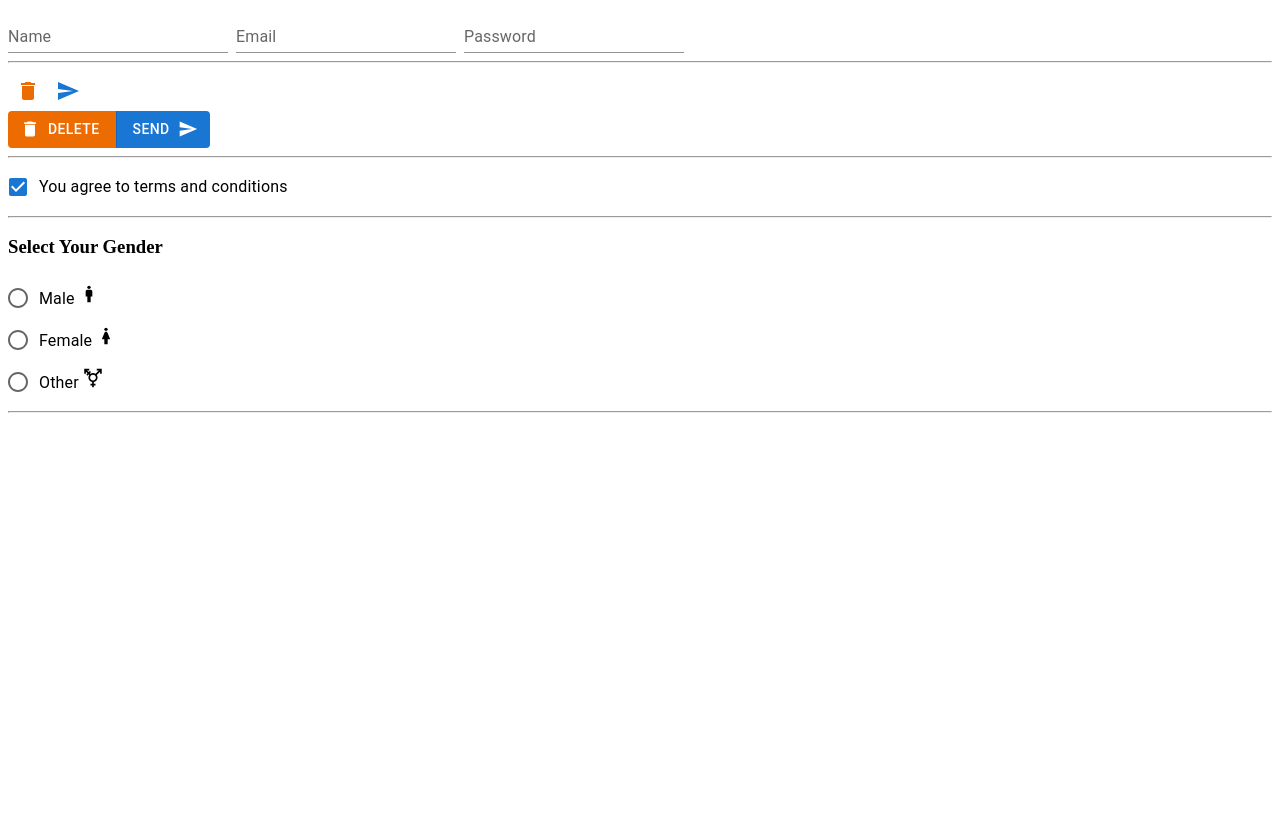
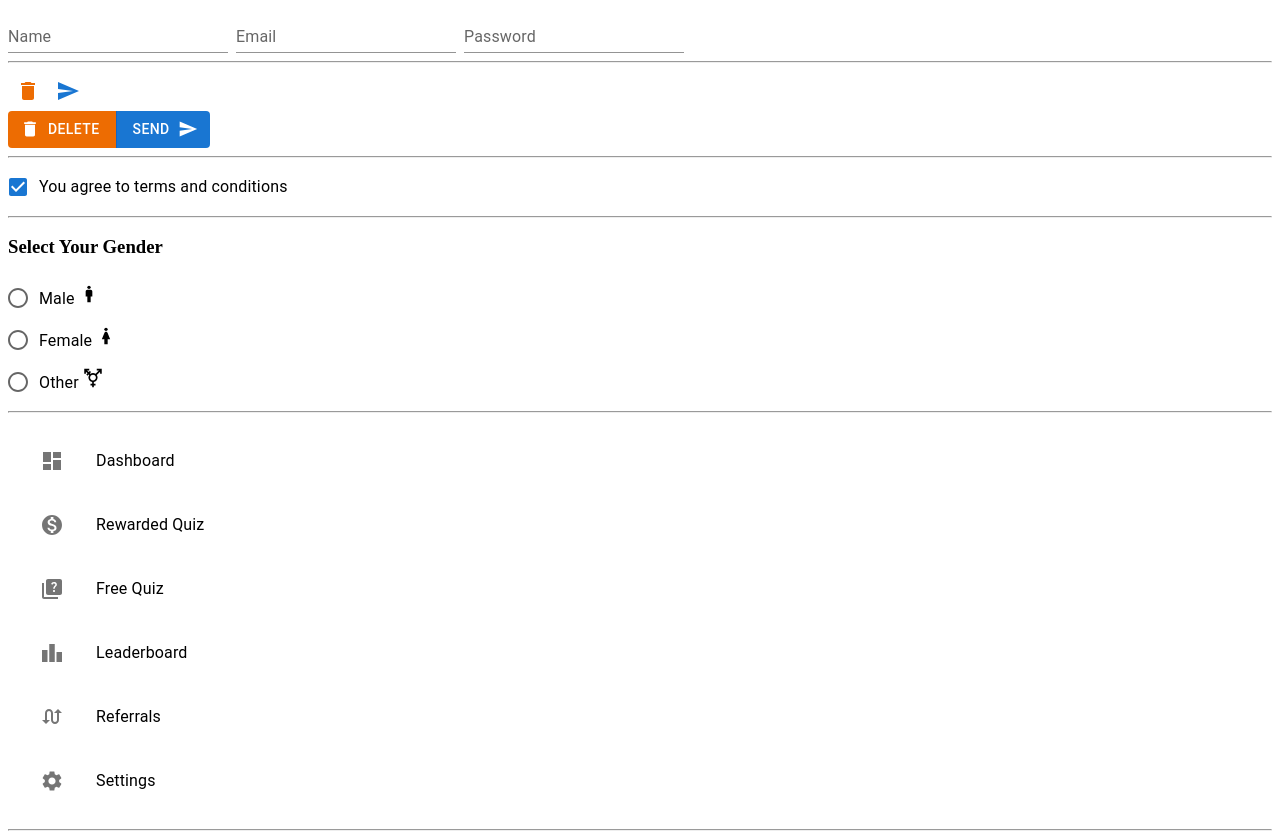
Before and after one commit to MdAliKhalil/learn-react-material-ui, a React (Vite) app in the folder react-material-ui/: page / in a window 1280 px wide. Before the commit the page ends 800 px from the top, so only its background shows below. Built offline with nearby package versions, Linux system fonts and the light colour scheme.

Commit message:
List Component

```diff
--- a/react-material-ui/src/App.jsx
+++ b/react-material-ui/src/App.jsx
@@ -5,6 +5,7 @@
 
 import ButtonMUI from "./ButtonMUI"
 import CheckBoxMUI from "./CheckBoxMUI"
+import ListMUI from "./ListMUI"
 import RadioButtonMUI from "./RadioButtonMUI"
 import TextFieldMUI from "./TextFieldMUI"
 
@@ -37,6 +38,7 @@ function App() {
       <ButtonMUI />
       <CheckBoxMUI />
       <RadioButtonMUI />
+      <ListMUI />
     </>
   )
 }
--- /dev/null
+++ b/react-material-ui/src/ListMUI.jsx
@@ -0,0 +1,56 @@
+import Divider from "./Divider";
+import { List, ListItem, ListItemButton, ListItemIcon, ListItemText } from "@mui/material";
+import Dashboard from "@mui/icons-material/Dashboard";
+import MonetizationOnIcon from '@mui/icons-material/MonetizationOn';
+import QuizIcon from '@mui/icons-material/Quiz';
+import LeaderboardIcon from '@mui/icons-material/Leaderboard';
+import SwapCallsIcon from '@mui/icons-material/SwapCalls';
+import SettingsIcon from '@mui/icons-material/Settings';
+
+function ListMUI() {
+    return (
+        <div>
+            <List>
+                <ListItem>
+                    <ListItemButton>
+                        <ListItemIcon><Dashboard /></ListItemIcon>
+                        <ListItemText primary="Dashboard"></ListItemText>
+                    </ListItemButton>
+                </ListItem>
+                <ListItem>
+                    <ListItemButton>
+                        <ListItemIcon><MonetizationOnIcon /></ListItemIcon>
+                        <ListItemText primary="Rewarded Quiz"></ListItemText>
+                    </ListItemButton>
+                </ListItem>
+                <ListItem>
+                    <ListItemButton>
+                        <ListItemIcon><QuizIcon /></ListItemIcon>
+                        <ListItemText primary="Free Quiz"></ListItemText>
+                    </ListItemButton>
+                </ListItem>
+                <ListItem>
+                    <ListItemButton>
+                        <ListItemIcon><LeaderboardIcon /></ListItemIcon>
+                        <ListItemText primary="Leaderboard"></ListItemText>
+                    </ListItemButton>
+                </ListItem>
+                <ListItem>
+                    <ListItemButton>
+                        <ListItemIcon><SwapCallsIcon /></ListItemIcon>
+                        <ListItemText primary="Referrals"></ListItemText>
+                    </ListItemButton>
+                </ListItem>
+                <ListItem>
+                    <ListItemButton>
+                        <ListItemIcon><SettingsIcon /></ListItemIcon>
+                        <ListItemText primary="Settings"></ListItemText>
+                    </ListItemButton>
+                </ListItem>
+            </List>
+            <Divider />
+        </div>
+    );
+}
+
+export default ListMUI;
```
